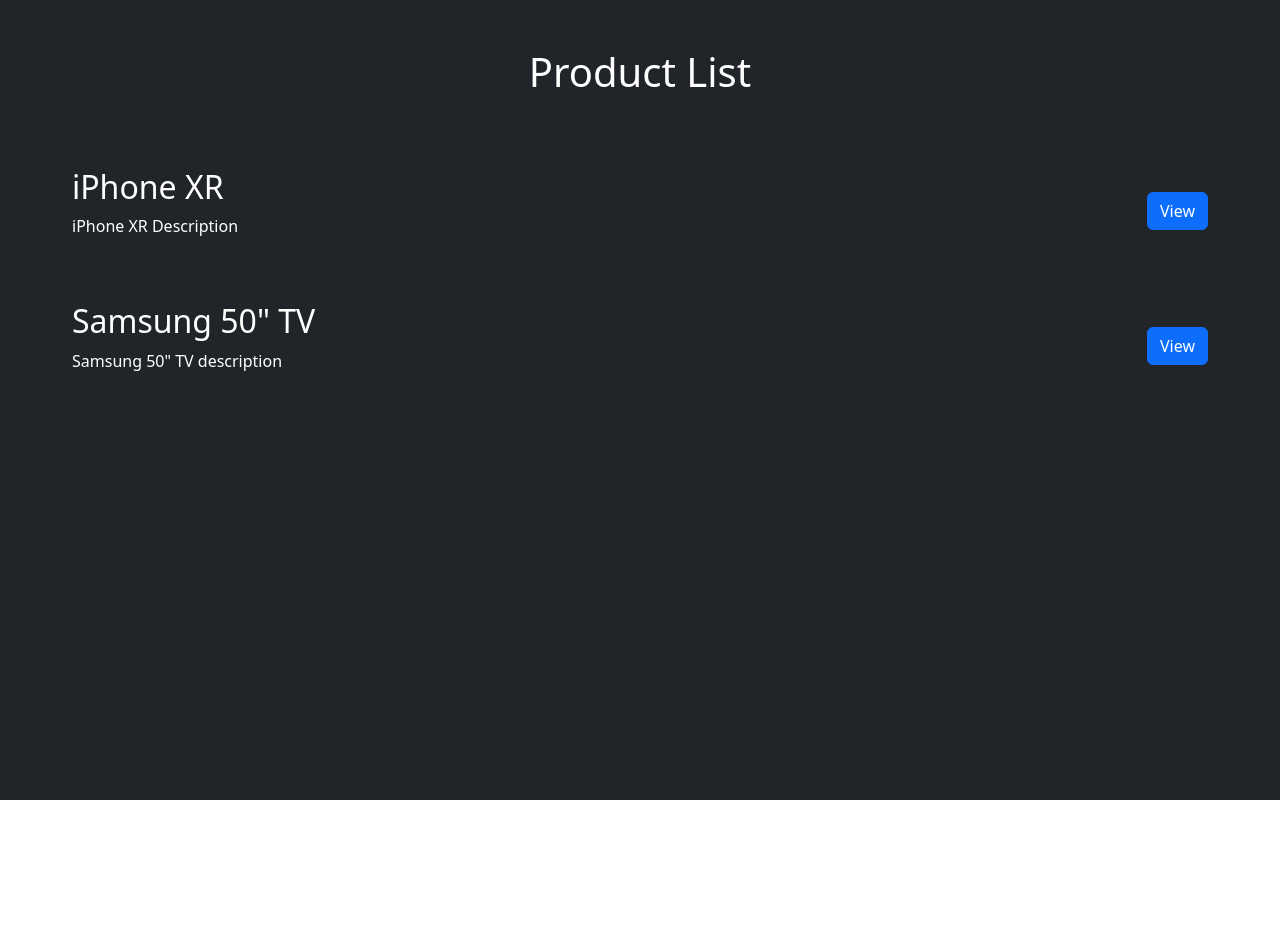
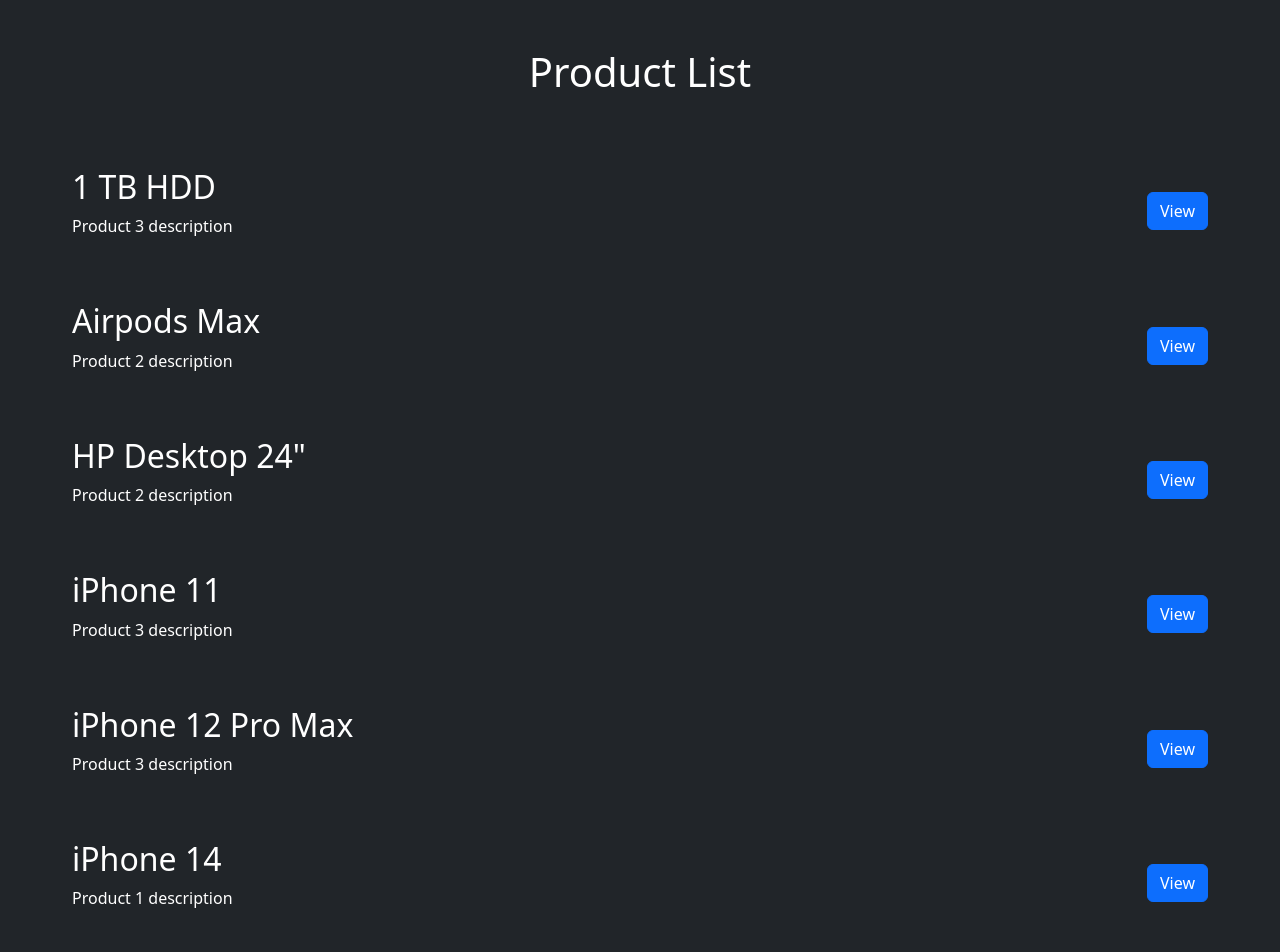
Before and after one commit to kkopoku/vue-shopping-cart, a Vue app: page / in a window 1280 px wide. Shown: the top 952 px of the page. Before the commit the page ends 800 px from the top, so only its background shows below. Built offline with nearby package versions, Linux system fonts and the light colour scheme.

Commit message:
added more elements to list

```diff
--- a/src/views/Home.vue
+++ b/src/views/Home.vue
@@ -86,7 +86,16 @@
             products: [
                 { name: 'Samsung 50" TV', description: 'Samsung 50" TV description', quantity: 10, CP: '100 USD', SP: '120USD' },
                 { name: 'iPhone XR', description: 'iPhone XR Description', quantity: 5, CP: '100 USD', SP: '120USD' },
-                // ...
+                { name: 'iPhone 11', description: 'Product 3 description', quantity: 8, CP: '100 USD', SP: '120USD' },
+                { name: 'iPhone 14', description: 'Product 1 description', quantity: 13, CP: '100 USD', SP: '120USD' },
+                { name: 'iPhone XR', description: 'Product 2 description', quantity: 51, CP: '100 USD', SP: '120USD' },
+                { name: 'iPhone 12 Pro Max', description: 'Product 3 description', quantity: 833, CP: '100 USD', SP: '120USD' },
+                { name: 'MacBook Pro 2018', description: 'Product 1 description', quantity: 0, CP: '100 USD', SP: '120USD' },
+                { name: 'HP Desktop 24"', description: 'Product 2 description', quantity: 25, CP: '100 USD', SP: '120USD' },
+                { name: 'Samsung Home Theatre Speaker', description: 'Product 3 description', quantity: 84, CP: '100 USD', SP: '120USD' },
+                { name: 'Nasco Headphones', description: 'Product 1 description', quantity: 31, CP: '100 USD', SP: '120USD' },
+                { name: 'Airpods Max', description: 'Product 2 description', quantity: 51, CP: '100 USD', SP: '120USD' },
+                { name: '1 TB HDD', description: 'Product 3 description', quantity: 87, CP: '100 USD', SP: '120USD' },
             ],
             selectedProduct: {},
             showHistory: false,
```
